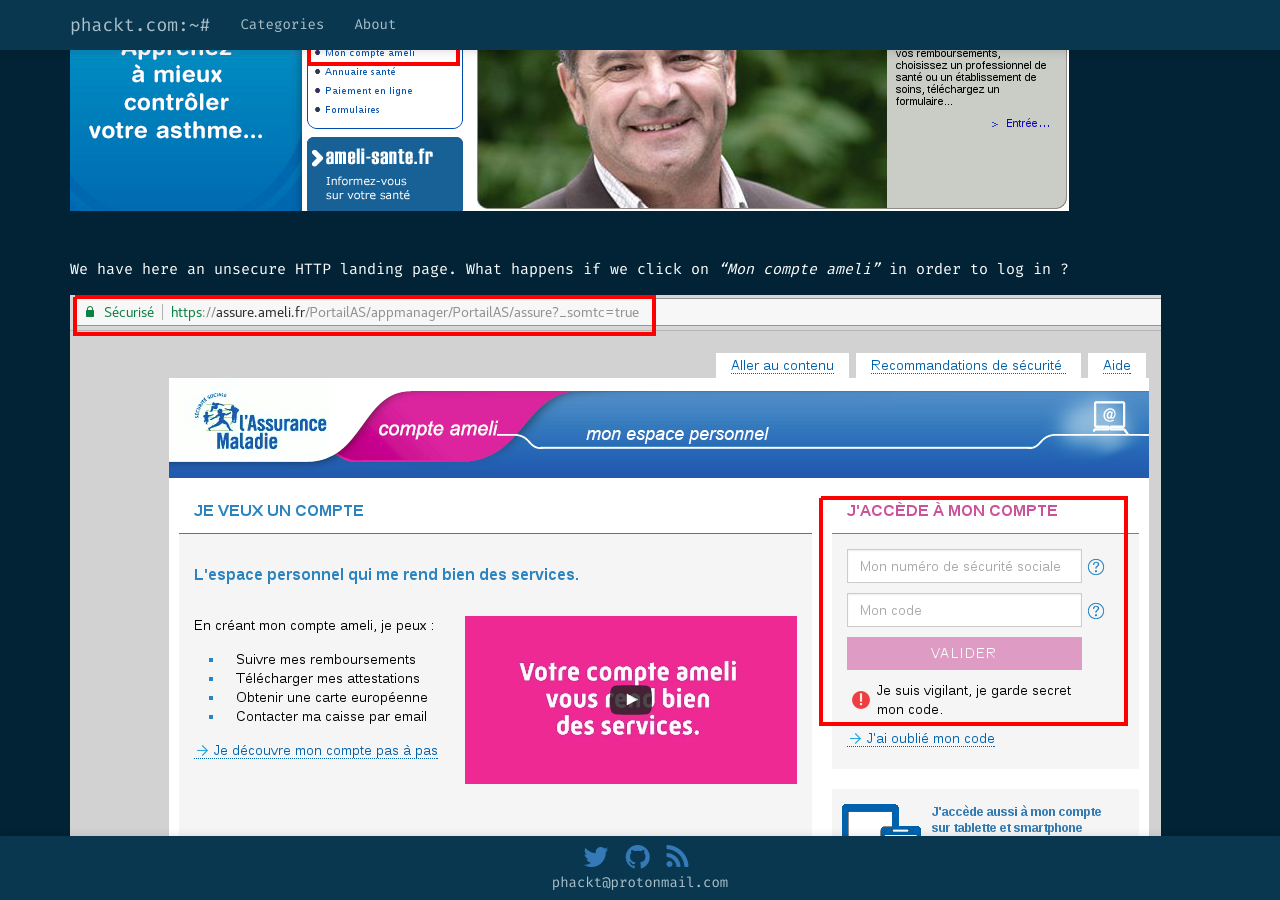
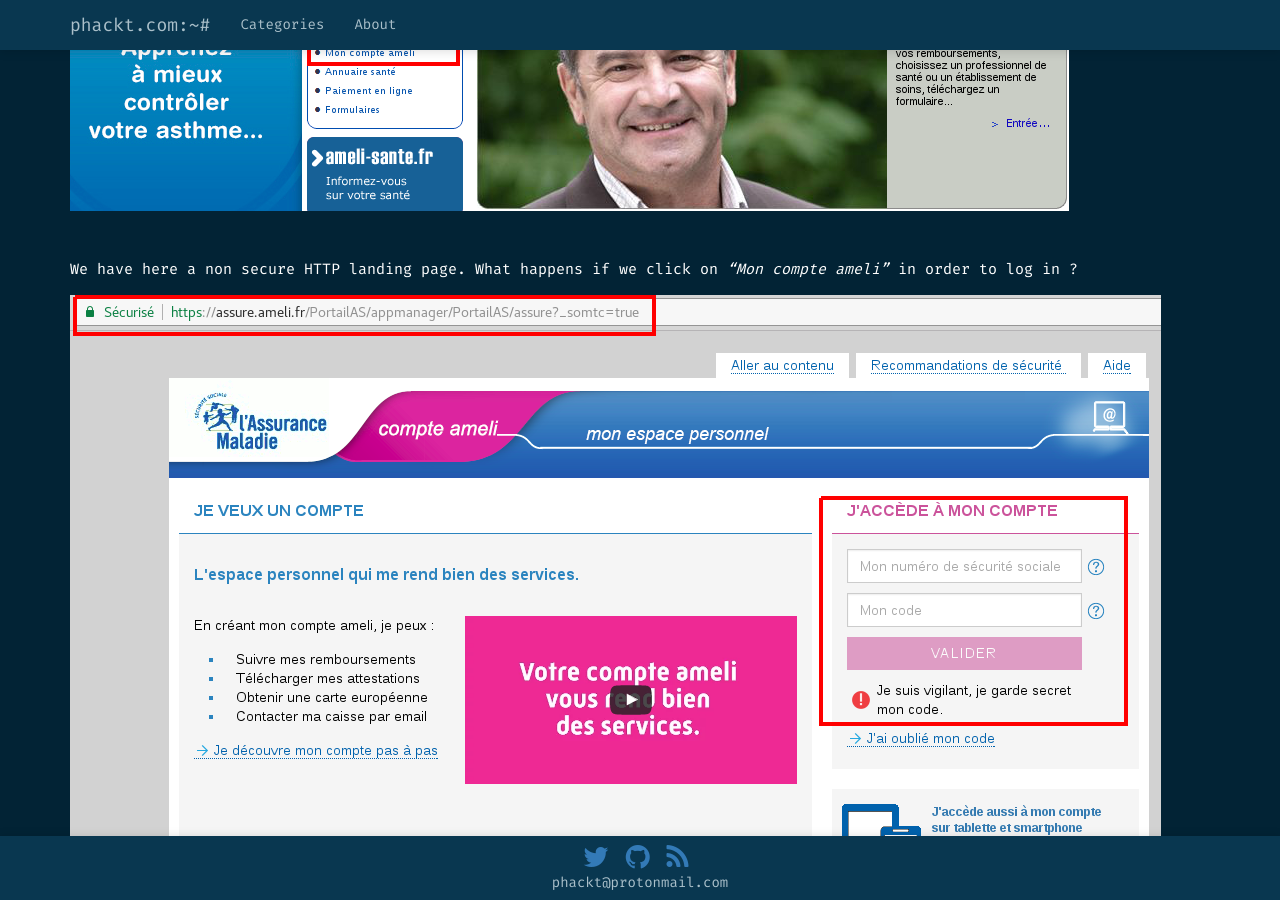
Before and after one commit to phackt/phackt.github.io, a Jekyll site: the page built from _posts/2017-03-27-mitm-non-hsts-example.markdown, in a window 1280 px wide and 900 px high, scrolled down 1144 px. Built offline with Jekyll 4.4.1, drawn with Linux system fonts in a browser that asks for light colours; nearby versions of some CDN libraries; some web fonts are replaced; comment, search, counter and statistics services are not loaded.

Commit message:
update posts

```diff
--- a/_posts/2017-03-27-mitm-non-hsts-example.markdown
+++ b/_posts/2017-03-27-mitm-non-hsts-example.markdown
@@ -23,7 +23,7 @@ MITM attacks still succeed if you are not protected with some soft/hardware drop
 So stop talking, go for the show:
 ![pic1]({{ site.url }}/public/images/mitm-example/pic1.png)
 
-We have here an unsecure HTTP landing page. What happens if we click on *"Mon compte ameli"* in order to log in ?
+We have here a non secure HTTP landing page. What happens if we click on *"Mon compte ameli"* in order to log in ?
 ![pic2]({{ site.url }}/public/images/mitm-example/pic2.png)
 
 So we have a secure login page.  What about the response headers ?
```
